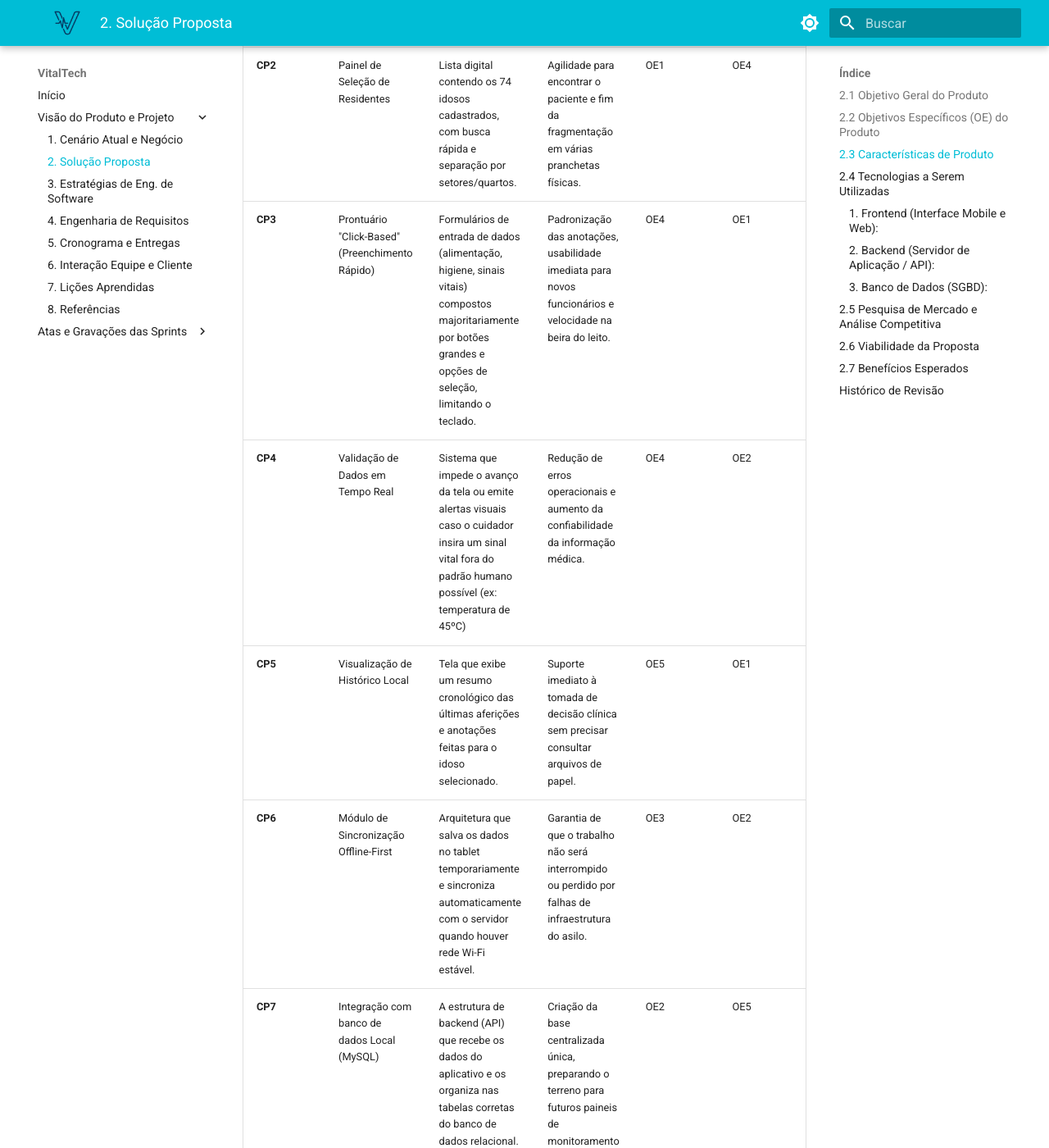
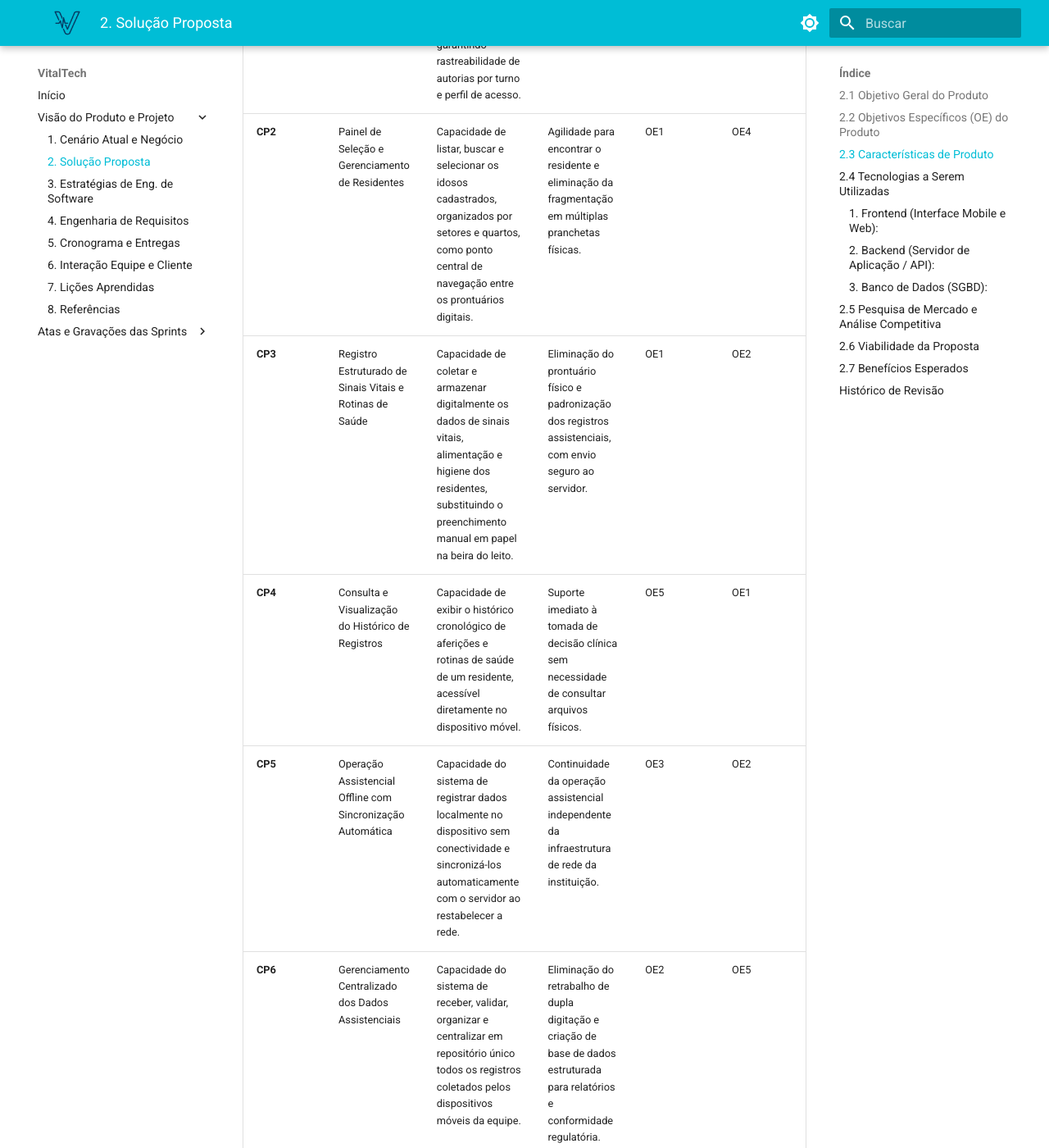
Before and after one commit to mdsreq-fga-unb/REQ-2026.1-T01-VitalTech, an MkDocs documentation site: the page built from docs/visao/solucao_proposta.md, in a window 1280 px wide and 1400 px high, scrolled down 1487 px. Shown: the whole window at 82% size. Built offline with MkDocs 1.6.1 and Material for MkDocs 9.7.7, drawn with Linux system fonts in a browser that asks for light colours; some of the changed text lies outside the part shown.

Commit message:
fix(docs): reformula secao 2.3 - Caracteristicas de Produto
Adequa as CPs ao feedback do professor (issue #9):
- CP1: renomeada de 'Interface de Acesso' para 'Gestao de Acesso e
  Autenticacao de Usuarios' (removida referencia a 'tela')
- CP3: substituida 'Prontuario Click-Based' (RNF de usabilidade) por
  'Registro Estruturado de Sinais Vitais e Rotinas de Saude' (CP funcional)
- CP4: substituida 'Validacao de Dados em Tempo Real' (RNF) por
  'Consulta e Visualizacao do Historico de Registros' (CP funcional)
- CP5: refinada 'Modulo de Sincronizacao Offline-First' (misturava
  arquitetura) para 'Operacao Assistencial Offline com Sincronizacao Automatica'
- CP7: removida 'Integracao com banco de dados Local/MySQL' (erro grave:
  era RNF de infraestrutura); substituida por 'Gerenciamento Centralizado
  dos Dados Assistenciais' (CP funcional derivada do OE2)
- Todas as CPs agora descrevem capacidades do sistema, nao implementacoes,
  e derivam dos OEs revisados

```diff
--- a/docs/visao/solucao_proposta.md
+++ b/docs/visao/solucao_proposta.md
@@ -19,13 +19,12 @@
 
 | ID | Característica do Produto (CP) | Descrição resumida | Valor de Negócio (VN) Principal | Contribuição Principal | Contribuição Secundária |
 | --- | --- | --- | --- | --- | --- |
-| **CP1** | Interface de Acesso e Autenticação | Tela de login simples para identificar qual funcionário está utilizando o dispositivo em determinado turno. | Segurança e rastreabilidade de quem inseriu ou alterou cada dado. | OE2 | OE4 |
-| **CP2** | Painel de Seleção de Residentes | Lista digital contendo os 74 idosos cadastrados, com busca rápida e separação por setores/quartos. | Agilidade para encontrar o paciente e fim da fragmentação em várias pranchetas físicas. | OE1 | OE4 |
-| **CP3** | Prontuário "Click-Based" (Preenchimento Rápido) | Formulários de entrada de dados (alimentação, higiene, sinais vitais) compostos majoritariamente por botões grandes e opções de seleção, limitando o teclado. | Padronização das anotações, usabilidade imediata para novos funcionários e velocidade na beira do leito. | OE4 | OE1 |
-| **CP4** | Validação de Dados em Tempo Real | Sistema que impede o avanço da tela ou emite alertas visuais caso o cuidador insira um sinal vital fora do padrão humano possível (ex: temperatura de 45ºC) | Redução de erros operacionais e aumento da confiabilidade da informação médica. | OE4 | OE2 |
-| **CP5** | Visualização de Histórico Local | Tela que exibe um resumo cronológico das últimas aferições e anotações feitas para o idoso selecionado. | Suporte imediato à tomada de decisão clínica sem precisar consultar arquivos de papel. | OE5 | OE1 |
-| **CP6** | Módulo de Sincronização Offline-First | Arquitetura que salva os dados no tablet temporariamente e sincroniza automaticamente com o servidor quando houver rede Wi-Fi estável. | Garantia de que o trabalho não será interrompido ou perdido por falhas de infraestrutura do asilo. | OE3 | OE2 |
-| **CP7** | Integração com banco de dados Local (MySQL) | A estrutura de backend (API) que recebe os dados do aplicativo e os organiza nas tabelas corretas do banco de dados relacional. | Criação da base centralizada única, preparando o terreno para futuros paineis de monitoramento da diretoria. | OE2 | OE5 |
+| **CP1** | Gestão de Acesso e Autenticação de Usuários | Capacidade do sistema de identificar, autenticar e registrar qual membro da equipe realizou cada interação, garantindo rastreabilidade de autorias por turno e perfil de acesso. | Segurança e rastreabilidade de quem inseriu ou alterou cada dado assistencial. | OE2 | OE4 |
+| **CP2** | Painel de Seleção e Gerenciamento de Residentes | Capacidade de listar, buscar e selecionar os idosos cadastrados, organizados por setores e quartos, como ponto central de navegação entre os prontuários digitais. | Agilidade para encontrar o residente e eliminação da fragmentação em múltiplas pranchetas físicas. | OE1 | OE4 |
+| **CP3** | Registro Estruturado de Sinais Vitais e Rotinas de Saúde | Capacidade de coletar e armazenar digitalmente os dados de sinais vitais, alimentação e higiene dos residentes, substituindo o preenchimento manual em papel na beira do leito. | Eliminação do prontuário físico e padronização dos registros assistenciais, com envio seguro ao servidor. | OE1 | OE2 |
+| **CP4** | Consulta e Visualização do Histórico de Registros | Capacidade de exibir o histórico cronológico de aferições e rotinas de saúde de um residente, acessível diretamente no dispositivo móvel. | Suporte imediato à tomada de decisão clínica sem necessidade de consultar arquivos físicos. | OE5 | OE1 |
+| **CP5** | Operação Assistencial Offline com Sincronização Automática | Capacidade do sistema de registrar dados localmente no dispositivo sem conectividade e sincronizá-los automaticamente com o servidor ao restabelecer a rede. | Continuidade da operação assistencial independente da infraestrutura de rede da instituição. | OE3 | OE2 |
+| **CP6** | Gerenciamento Centralizado dos Dados Assistenciais | Capacidade do sistema de receber, validar, organizar e centralizar em repositório único todos os registros coletados pelos dispositivos móveis da equipe. | Eliminação do retrabalho de dupla digitação e criação de base de dados estruturada para relatórios e conformidade regulatória. | OE2 | OE5 |
 
 ## 2.4 Tecnologias a Serem Utilizadas
 Para atender às restrições de custo, viabilizar o funcionamento em rede local instável (offline-first) e garantir que o código-fonte seja leve e de fácil manutenção futura por parte da equipe do cliente, o projeto Vital Tech adotará a arquitetura de Progressive Web App (PWA) em conjunto com uma API leve, utilizando as seguintes tecnologias:
@@ -89,6 +88,7 @@
 | 03/04/2026 | 1.0 | Criação do documento (Seções 1 a 2.3) para submissão da proposta. | Alberto Côrtes, João Pedro Sampaio, Ana Carolina, Enzo Menali e Gustavo Xavier |
 | 10/04/2026 | 1.1 | Finalização e correção do documento para primeira entrega (Seções 1 a 6) para submissão. | Alberto Côrtes, Ana Carolina, Enzo Menali e Gustavo Xavier |
 |13/04/2026 | 1.2 | Lançamento dessa seção no GitPages | Gustavo Xavier |
+|05/05/2026 | 1.3 | Reformulação da seção 2.3 (Características de Produto): adequação ao feedback do professor, remoção de RNFs disfarçados de CPs (antigas CP4 e CP7), substituição por capacidades funcionais derivadas dos OEs revisados. | Gustavo Xavier |
 
 
 ---
```
